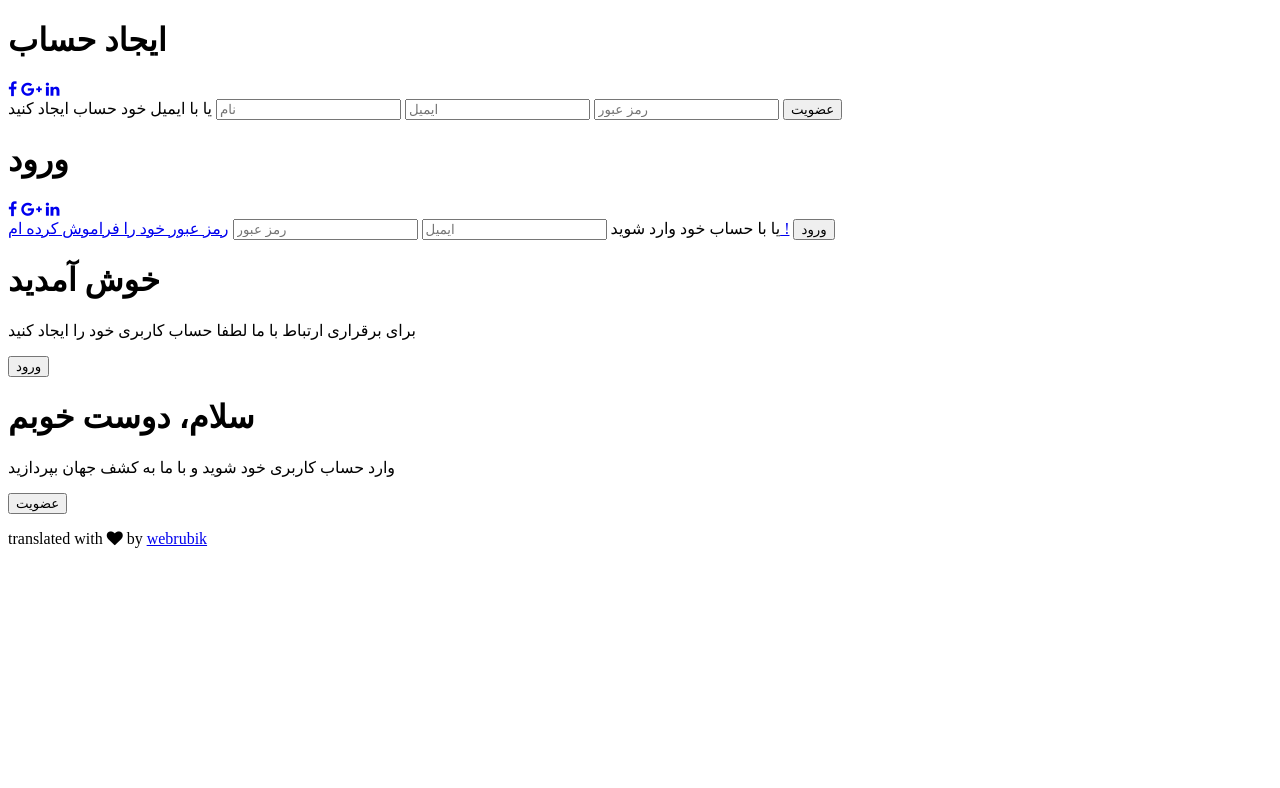
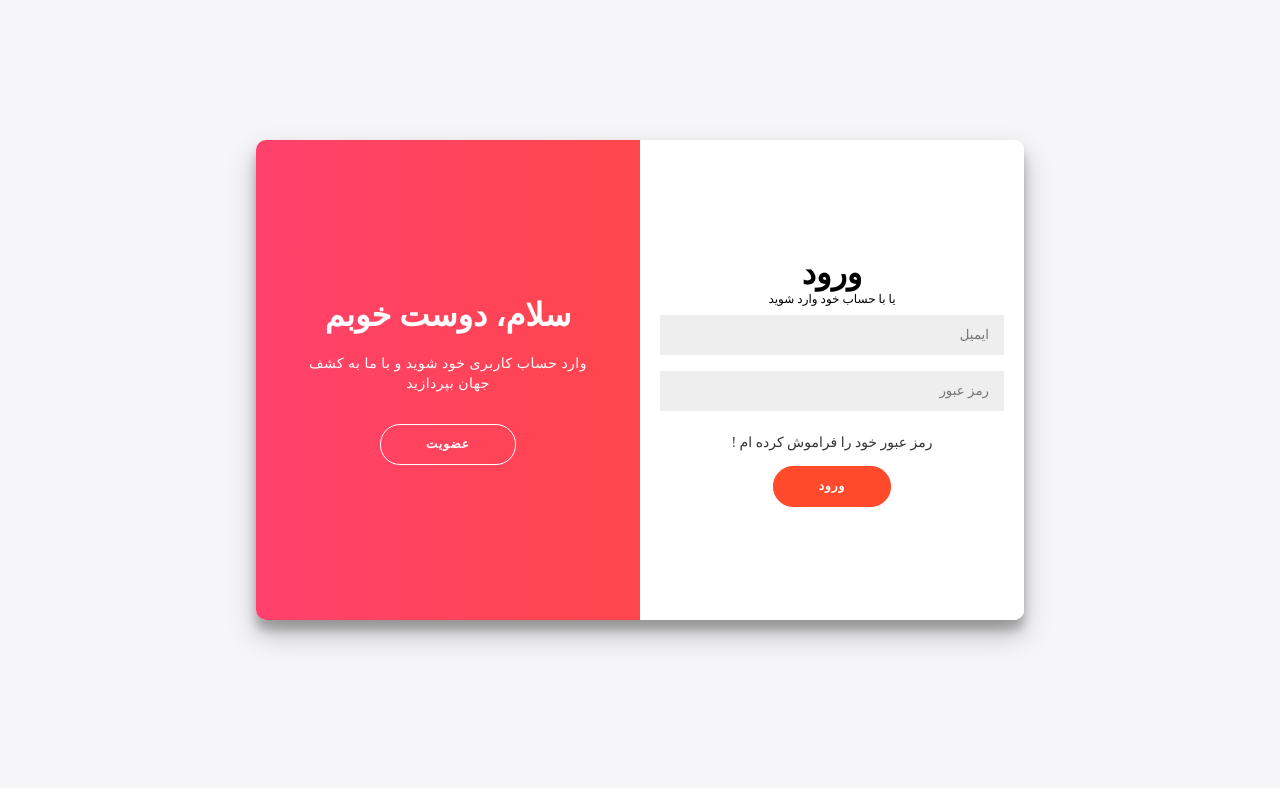
Before and after one commit to hamidrezakhorram/kashangol-website, a Django app: page /login in a window 1280 px wide. Shown: the top 788 px of the page. Before the commit the page ends 548 px from the top, so only its background shows below. Run offline with Django 4.2, Linux system fonts and the light colour scheme; some web fonts are replaced.

Commit message:
login/signup template added

```diff
--- a/templates/accounts/index.html
+++ b/templates/accounts/index.html
@@ -8,7 +8,7 @@
 	<title>قالب فرم عضویت و ورود :: دریافت شده از وب روبیک</title>
 	<!-- start css and styles -->
 	<link rel="stylesheet" href="{% static 'accounts/css/font-awesome.min.css' %}">
-	<link type="text/css" href="{S% static 'accounts/css/style.css' %}" />
+	<link type="text/css" href="{% static 'accounts/css/style.css' %}" rel="stylesheet" />
 	<!-- end css and styles -->
 </head>
 <body>
@@ -17,11 +17,7 @@
 		<div class="form-container sign-up-container">
 			<form action="#" method="">
 				<h1>ایجاد حساب</h1>
-				<div class="social-container">
-					<a href="#" class="social"><i class="fa fa-facebook-f"></i></a>
-					<a href="#" class="social"><i class="fa fa-google-plus"></i></a>
-					<a href="#" class="social"><i class="fa fa-linkedin"></i></a>
-				</div>
+
 				<span>یا با ایمیل خود حساب ایجاد کنید</span>
 				<input type="text" placeholder="نام" />
 				<input type="email" placeholder="ایمیل" />
@@ -34,11 +30,7 @@
 		<div class="form-container sign-in-container">
 			<form action="#" method="">
 				<h1>ورود</h1>
-				<div class="social-container">
-					<a href="#" class="social"><i class="fa fa-facebook-f"></i></a>
-					<a href="#" class="social"><i class="fa fa-google-plus"></i></a>
-					<a href="#" class="social"><i class="fa fa-linkedin"></i></a>
-				</div>
+
 				<span>یا با حساب خود وارد شوید</span>
 				<input type="email" placeholder="ایمیل" />
 				<input type="password" placeholder="رمز عبور" />
@@ -68,12 +60,7 @@
 		</div>
 	</div>
 	<!-- start footer -->
-	<footer>
-		<p>
-			translated with <i class="fa fa-heart"></i> by
-			<a target="_blank" href="http://webrubik.com">webrubik</a>
-		</p>
-	</footer>
+
 	<!-- end footer -->
 
 	<!-- start javascript -->
```
